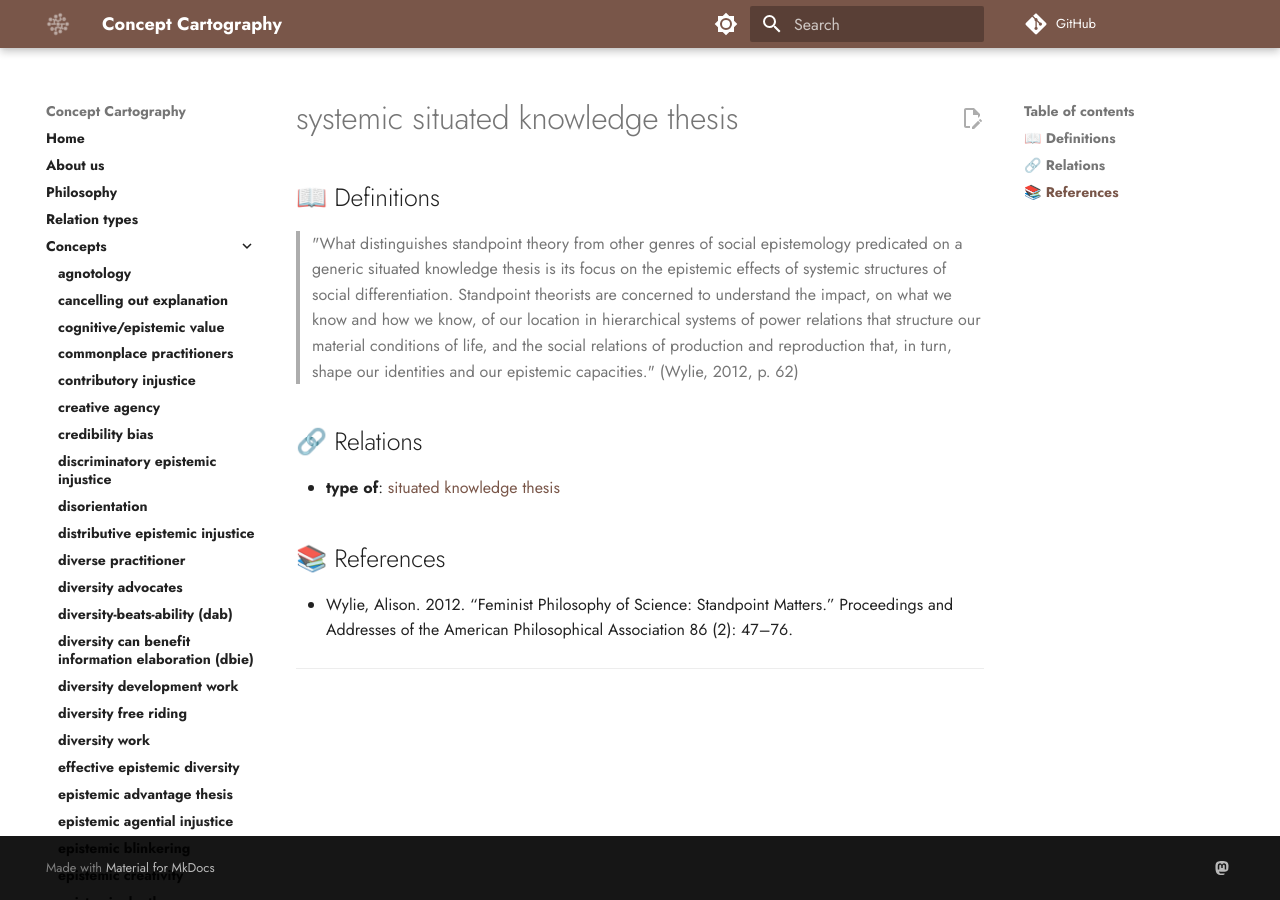
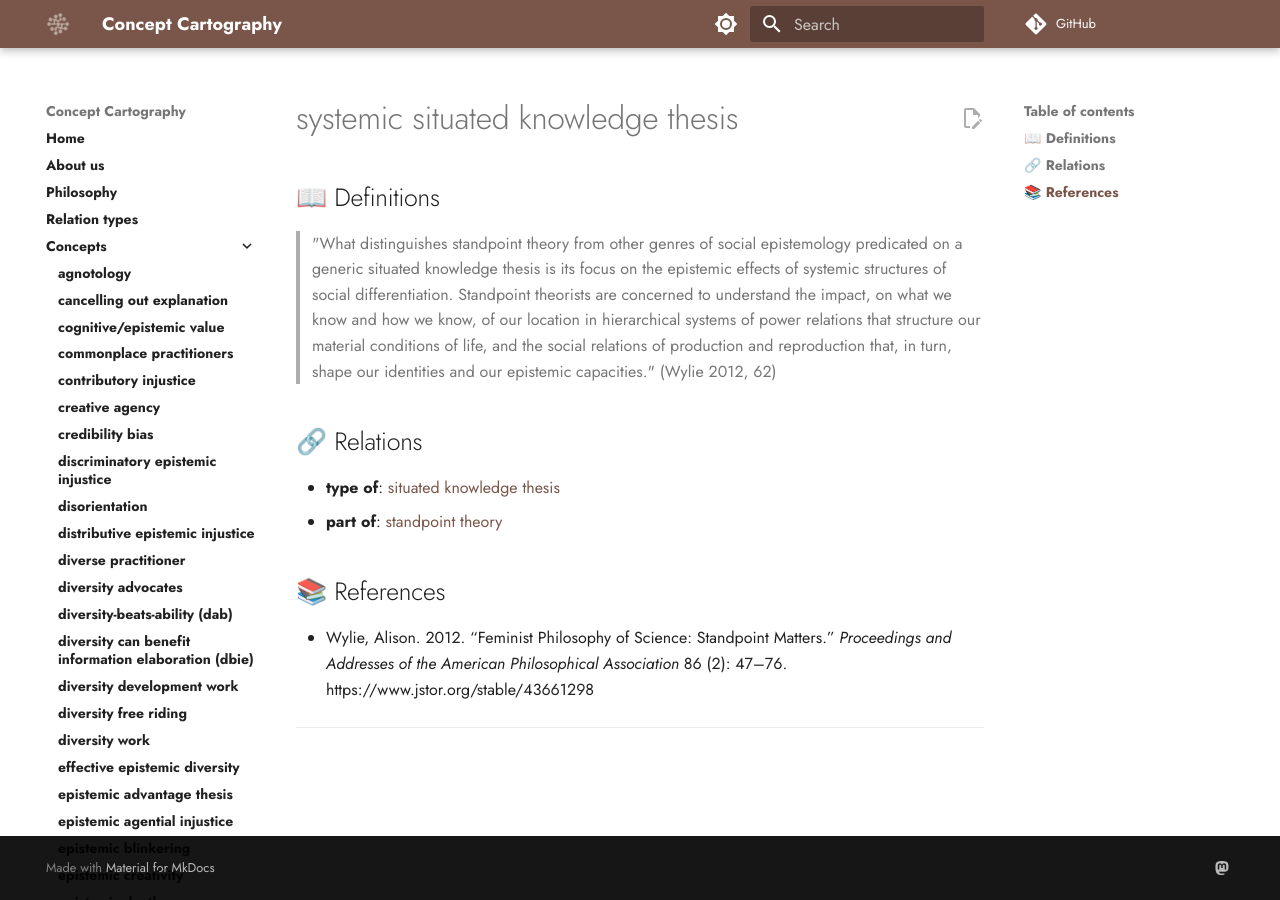
Before and after one commit to conceptcartography/conceptcartography, an MkDocs documentation site: the page built from docs/concepts/systemic-situated-knowledge-thesis.md, in a window 1280 px wide. Built offline with MkDocs 1.6.1 and Material for MkDocs 9.7.7, drawn with Linux system fonts in a browser that asks for light colours; comment, search, counter and statistics services are not loaded; the version menu is left out.

Commit message:
Update systemic-situated-knowledge-thesis.md
updated citation format.
Added relation: part of standpoint theory

```diff
--- a/docs/concepts/systemic-situated-knowledge-thesis.md
+++ b/docs/concepts/systemic-situated-knowledge-thesis.md
@@ -2,15 +2,16 @@
 
 ## 📖 Definitions
 
-> "What distinguishes standpoint theory from other genres of social epistemology predicated on a generic situated knowledge thesis is its focus on the epistemic effects of systemic structures of social differentiation. Standpoint theorists are concerned to understand the impact, on what we know and how we know, of our location in hierarchical systems of power relations that structure our material conditions of life, and the social relations of production and reproduction that, in turn, shape our identities and our epistemic capacities." (Wylie, 2012, p. 62)
+> "What distinguishes standpoint theory from other genres of social epistemology predicated on a generic situated knowledge thesis is its focus on the epistemic effects of systemic structures of social differentiation. Standpoint theorists are concerned to understand the impact, on what we know and how we know, of our location in hierarchical systems of power relations that structure our material conditions of life, and the social relations of production and reproduction that, in turn, shape our identities and our epistemic capacities." (Wylie 2012, 62)
 
 ## 🔗 Relations
 
 - **type of**: [situated knowledge thesis](./situated-knowledge-thesis.md)
+- **part of**: [standpoint theory](./standpoint-theory.md)
 
 ## 📚 References
 
-- Wylie, Alison. 2012. “Feminist Philosophy of Science: Standpoint Matters.” Proceedings and Addresses of the American Philosophical Association 86 (2): 47–76.
+- Wylie, Alison. 2012. “Feminist Philosophy of Science: Standpoint Matters.” _Proceedings and Addresses of the American Philosophical Association_ 86 (2): 47–76. https://www.jstor.org/stable/43661298
 
 ---
 
```
